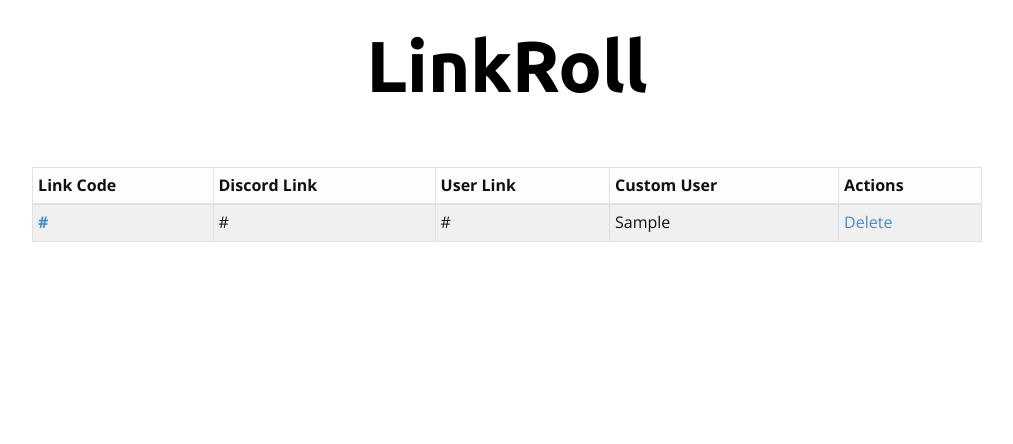
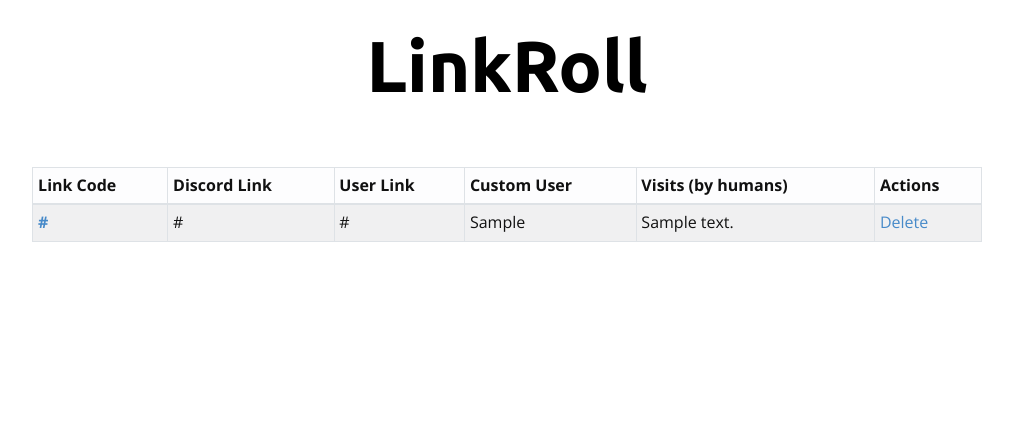
Before and after one commit to XenonIsAwesome/LinkRoll, a Flask app: template templates/links.html in a window 1280 px wide. Shown: the part 80-524 px from the top of the page, without its empty margins (133-1146 px from the left). Run offline with Flask 2, Linux system fonts and the light colour scheme; the template is opened without the code that fills it: most values are stand-ins (such as "Sample title", 1, 10 or a date in 2020); some libraries are stand-ins or nearby versions.

Commit message:
added no. of visits to the links

```diff
--- a/app.py
+++ b/app.py
@@ -47,6 +47,7 @@
     if check_user_agent(request.headers.get('User-Agent')):
         return redirect(doc["discord_link"])
     else:
+        links_tbl.update_one({'link_code': link_code}, {'$inc': {'visits': 1}})
         return redirect(doc["user_link"])
 
 
--- a/templates/links.html
+++ b/templates/links.html
@@ -10,6 +10,7 @@
                 <th scope="col">Discord Link</th>
                 <th scope="col">User Link</th>
                 <th scope="col">Custom User</th>
+                <th scope="col">Visits (by humans)</th>
                 <th scope="col">Actions</th>
             </tr>
         </thead>
@@ -20,6 +21,7 @@
                 <td>{{ link['discord_link'] }}</td>
                 <td>{{ link['user_link'] }}</td>
                 <td>{{ link['custom_user'] }}</td>
+                <td>{{ link['visits'] }}</td>
 
                 <td><a href="/delete_link?id={{i}}">Delete</a></td>
             </tr>
--- a/util/misc.py
+++ b/util/misc.py
@@ -47,7 +47,8 @@
         'link_code': link_code,
         'discord_link': discord_link,
         'user_link': user_link,
-        'custom_user': custom_user
+        'custom_user': custom_user,
+        'visits': 0
     })
 
     return {'success': True, 'err': None, 'link_code': link_code}
```
